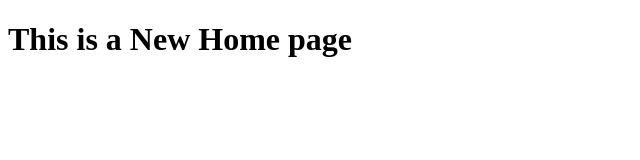
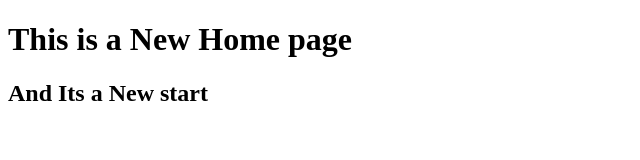
Before and after one commit to AbhiAagantham/FSDLab1, a plain HTML site: page Home.html in a window 1280 px wide. Shown: the whole page, without its empty margins (0-640 px from the left). Drawn offline with Linux system fonts and the light colour scheme.

Commit message:
Restarted

```diff
--- a/Home.html
+++ b/Home.html
@@ -7,5 +7,6 @@
 </head>
 <body>
     <h1>This is a New Home page</h1>
+    <h2>And Its a New start</h2>
 </body>
 </html>
```
